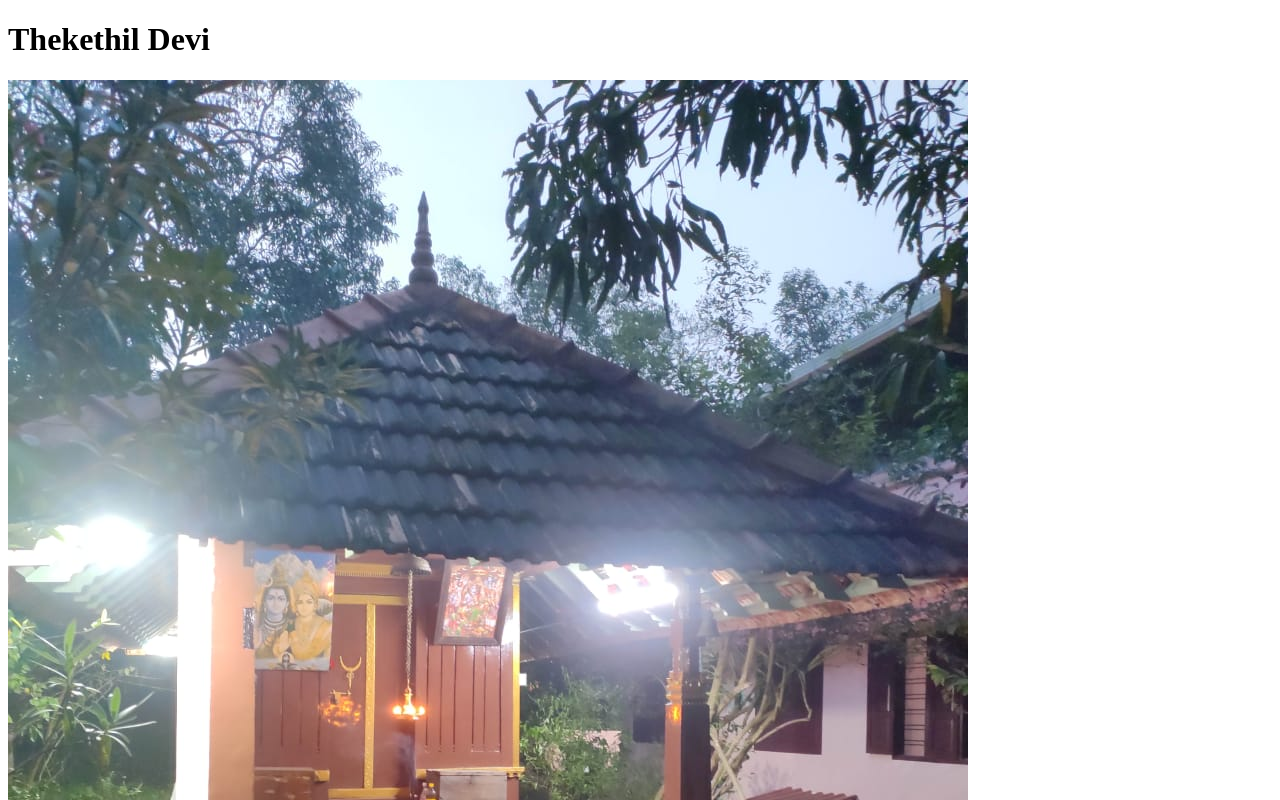
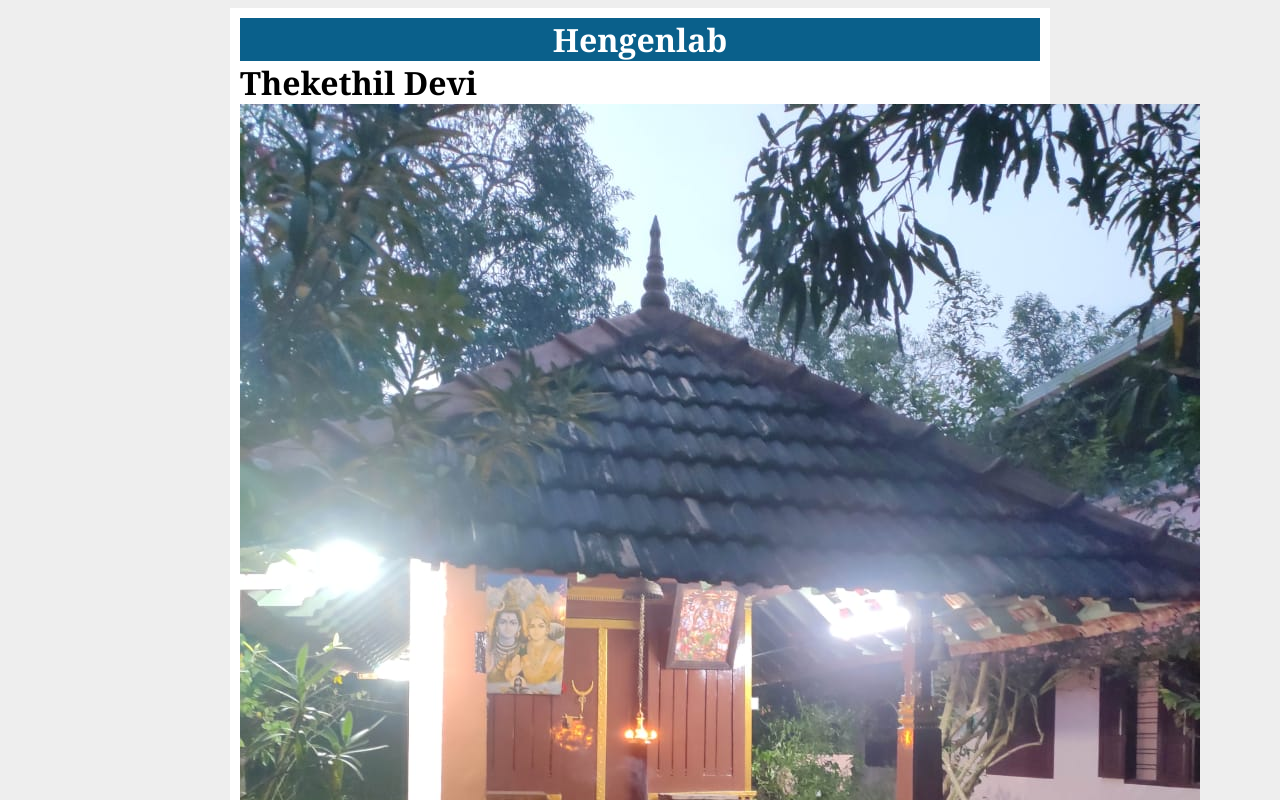
Before and after one commit to thekethil/thekethil.github.io, a plain HTML site: page index.html in a window 1280 px wide. Shown: the top 800 px of the page. Drawn offline with Linux system fonts and the light colour scheme.

Commit message:
Update index.html

```diff
--- a/index.html
+++ b/index.html
@@ -1,6 +1,15 @@
 <!DOCTYPE html>
-<html>
+<head>
+    <title>Thekethil Devi</title>
+    <link rel="stylesheet" type="text/css" href="style.css" />
+</head>
+
+
 <body>
+   <div id="container">
+        <div id="header">
+            <h1> Hengenlab</h1>
+        </div>
 
 <h1>Thekethil Devi</h1>
 
@@ -14,6 +23,5 @@
 <img src="images/IMG-20221207-WA0003.jpg" alt="Thekedil Devi 6">
 <img src="images/IMG-20221207-WA0004.jpg" alt="Thekedil Devi 7">
 
-
+  </div>
 </body>
-</html>
```
